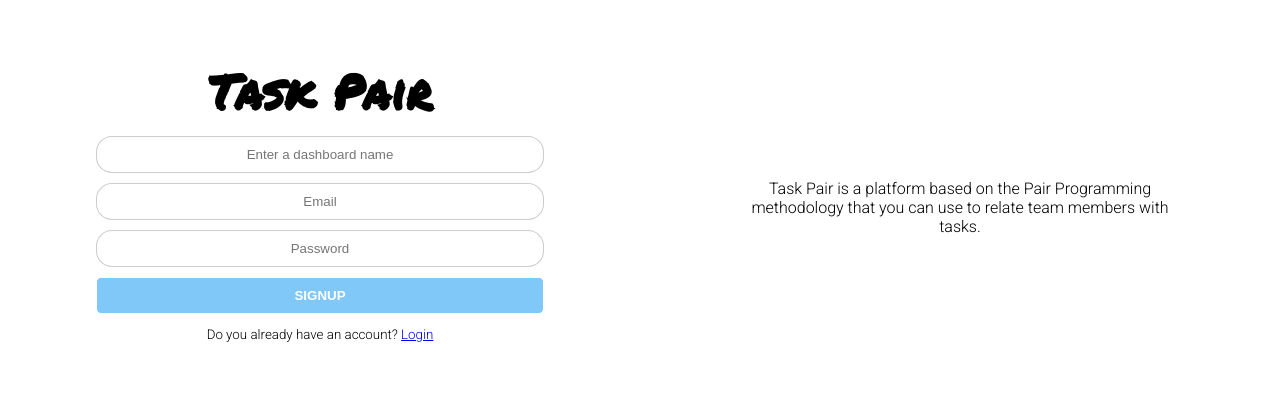
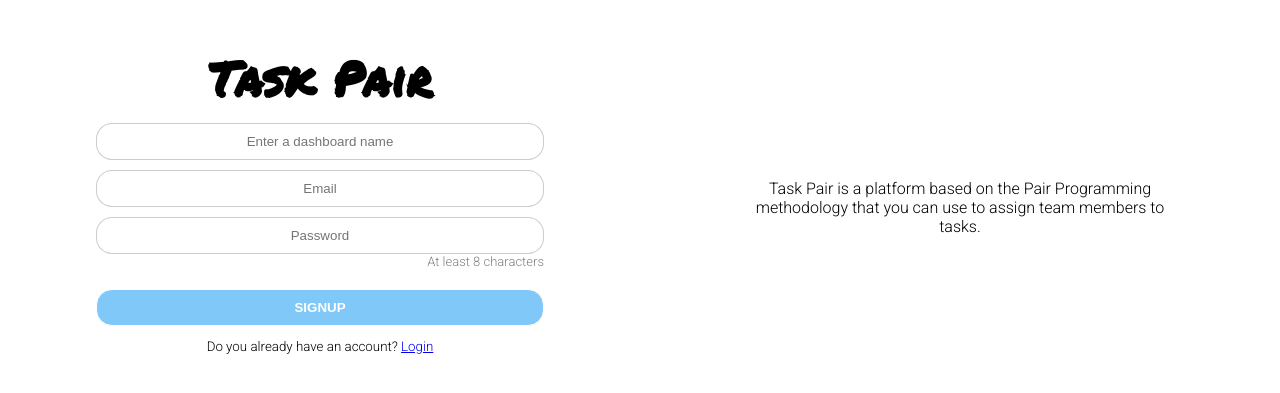
Before and after one commit to getellez/pairing-platform-ui, a React (Vite) app: page /signup in a window 1280 px wide. Shown: the part 193-586 px from the top of the page. Built offline with nearby package versions, Linux system fonts and the light colour scheme.

Commit message:
Improve signup form

```diff
--- a/src/pages/Signup/Signup.css
+++ b/src/pages/Signup/Signup.css
@@ -21,15 +21,23 @@
   width: 100%;
 }
 
+.Signup__password-label {
+  font-weight: 300;
+  font-size: small;
+  text-align: right;
+  color: gray;
+}
+
 .Signup__form-button {
   background-color: #7FC8F8;
   border: 1px solid white;
-  border-radius: 5px;
+  border-radius: 1rem;
   color: white;
   font-weight: 700;
   padding: 10px 20px;
   width: 100%;
   cursor: pointer;
+  margin-top: 10px;
 }
 
 .Signup__input-container {
--- a/src/pages/Signup/Signup.jsx
+++ b/src/pages/Signup/Signup.jsx
@@ -63,6 +63,7 @@ export const Signup = () => {
                     })
                   }
                   type="text"
+                  autoComplete="organization"
                   onChange={handleChange}
                   className="Signup__input"
                   placeholder="Enter a dashboard name"
@@ -111,12 +112,15 @@ export const Signup = () => {
                 className="Signup__input"
                 placeholder="Password"
                 type="password"
+                autoComplete="new-password"
                 {
                   ...register("password", {
+                    minLength: 8,
                     required: "Enter a valid password"
                   })
                 }
-              />
+                />
+              <p className="Signup__password-label">At least 8 characters</p>
               {
                 errors?.password?.message && (
                 <div className='Signup__error-container'>
@@ -164,7 +168,7 @@ export const Signup = () => {
       <div className="Signup__container-right">
         <div className="Signup__description">
           <p>
-            { APP_NAME } is a platform based on the Pair Programming methodology that you can use to relate team members with tasks.
+            { APP_NAME } is a platform based on the Pair Programming methodology that you can use to assign team members to tasks.
           </p>
         </div>
       </div>
```
